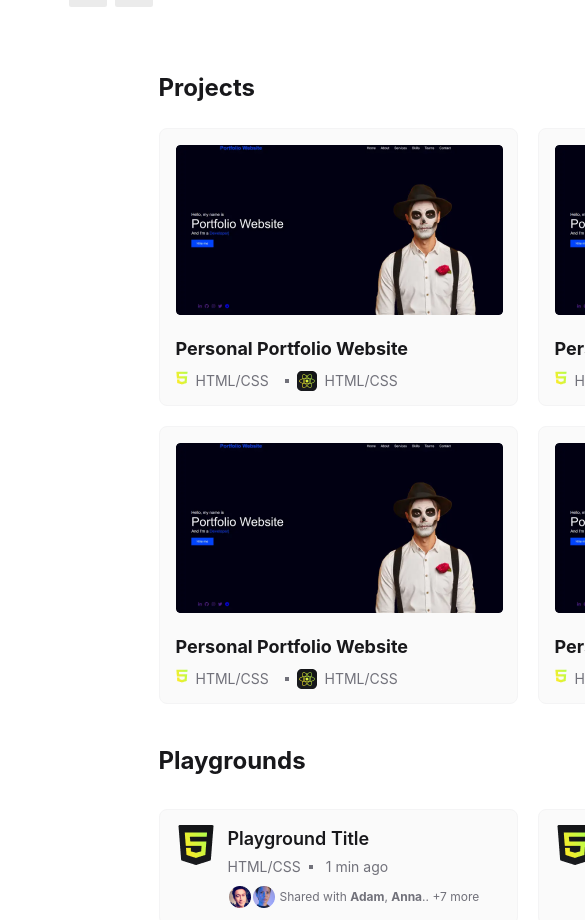
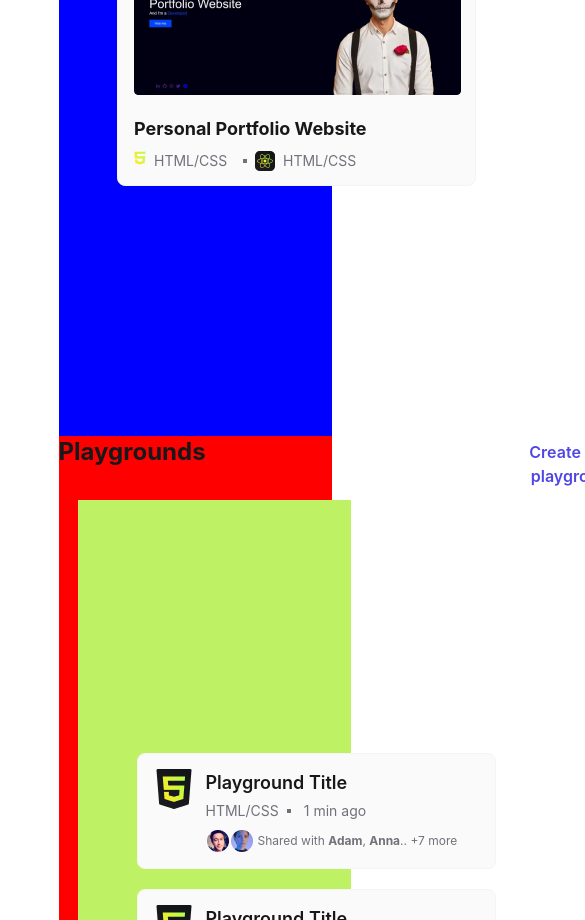
Before and after one commit to abhinandanmishra1/coders-portfolio, a React (Create React App) app in the folder client/: page /dashboard-new in a window 390 px wide. Shown: the part 1080-2000 px from the top of the page, 585 px wide, since content can reach past the window. Built offline with nearby package versions, Linux system fonts and the light colour scheme; a web font is replaced by a local one.

Commit message:
css changed

```diff
--- a/client/src/App.css
+++ b/client/src/App.css
@@ -360,6 +360,8 @@ Description TBD
     width: 10%;
     height: 10%;
     margin-top: 5px;
+    margin-left: 1vw;
+    /* margin-left: -1vw; */
     /* Success/300 */
 
     background: #BEF264;
@@ -559,10 +561,12 @@ Description TBD
     align-items: flex-start;
     padding: 0px;
     gap: 24px;
-    margin-left: 100px;
+    /* margin-left: 100px; */
+    /* padding-left: 2vw; */
 
-    width: 768px;
-    height: 1002px;
+    width: 70vw;
+    /* background-color: red; */
+    height: 180vh;
 
 
     /* Inside auto layout */
@@ -575,6 +579,131 @@ Description TBD
     /* background-color: lightblue; */
 }
 
+@media only screen and (max-width: 1055px) {
+    .projects-div {
+        width: 70vw;
+        background-color: blue;
+        height: 300vh;
+    }
+
+    .pro-row-one {
+        display: flex;
+        flex-direction: column !important;
+        /* justify-content: center; */
+        background-color: rebeccapurple;
+        margin-left: 15vw !important;
+        margin-right: 15vw !important;
+        /* justify-content: center; */
+        /* align-items: flex-start; */
+        padding: 0px;
+        gap: 20px;
+
+        width: 40vw !important;
+        height: 278px;
+
+
+        /* Inside auto layout */
+
+        flex: none;
+        order: 0;
+        flex-grow: 0;
+    }
+
+    .playground {
+        display: flex;
+        flex-direction: column;
+        align-items: flex-start;
+        margin-top: 60vh;
+        padding: 0px;
+        gap: 32px;
+        /* background: #71717A; */
+        background-color: red;
+        width: 70vw !important;
+        height: 140vh !important;
+
+
+        /* Inside auto layout */
+
+        flex: none;
+        order: 2;
+        align-self: stretch;
+        flex-grow: 0;
+    }
+
+    .plg-grid {
+        display: flex;
+        flex-direction: column;
+        align-items: flex-start;
+        padding: 0px;
+        /* margin-left: 10vw; */
+        gap: 20px;
+        background-color: #BEF264;
+        width: 70vw;
+        height: 200vh !important;
+
+    }
+
+    .plg-row-one {
+        display: flex;
+        flex-direction: column !important;
+        align-items: flex-start;
+        padding: 0px;
+        gap: 20px;
+        margin-top: 30vh;
+        margin-left: 15vw;
+        margin-right: 15vw;
+        width: 738px;
+        height: 116px;
+    }
+
+    .grid-project {
+        display: flex;
+        flex-direction: column;
+        align-items: flex-start;
+        padding: 0px;
+        gap: 20px;
+        margin-left: 0vw !important;
+        width: 738px;
+        height: 593px;
+
+
+        /* Inside auto layout */
+
+        flex: none;
+        order: 1;
+        flex-grow: 0;
+        /* background-color: lightgray; */
+    }
+
+
+    .nav-pro-newproject {
+        width: 180px;
+        height: 24px;
+
+        /* text-base/font-semibold */
+
+        font-family: 'Inter';
+        font-style: normal;
+        font-weight: 600;
+        font-size: 16px;
+        line-height: 24px;
+        /* identical to box height, or 150% */
+        background: none;
+        border: none;
+        margin-left: -50vw !important;
+        /* Primary/600 */
+
+        color: #4F46E5;
+
+
+        /* Inside auto layout */
+
+        flex: none;
+        order: 0;
+        flex-grow: 0;
+    }
+}
+
 .nav-projects {
     display: flex;
     flex-direction: row;
@@ -583,7 +712,7 @@ Description TBD
     padding: 0px;
     gap: 523px;
 
-    width: 738px;
+    width: 70vw;
     height: 32px;
 
 
@@ -654,8 +783,8 @@ Description TBD
     align-items: flex-start;
     padding: 0px;
     gap: 20px;
-
-    width: 738px;
+    margin-left: 5vw;
+    width: 70vw;
     height: 593px;
 
 
@@ -674,7 +803,7 @@ Description TBD
     padding: 0px;
     gap: 20px;
 
-    width: 738px;
+    width: 70vw;
     height: 278px;
 
 
@@ -869,9 +998,10 @@ Description TBD
     align-items: flex-start;
     padding: 0px;
     gap: 20px;
-
-    width: 738px;
-    height: 252px;
+    margin-left: 5vw;
+    /* background-color: #BEF264; */
+    width: 70vw;
+    height: 40vh;
 
 }
 
```
